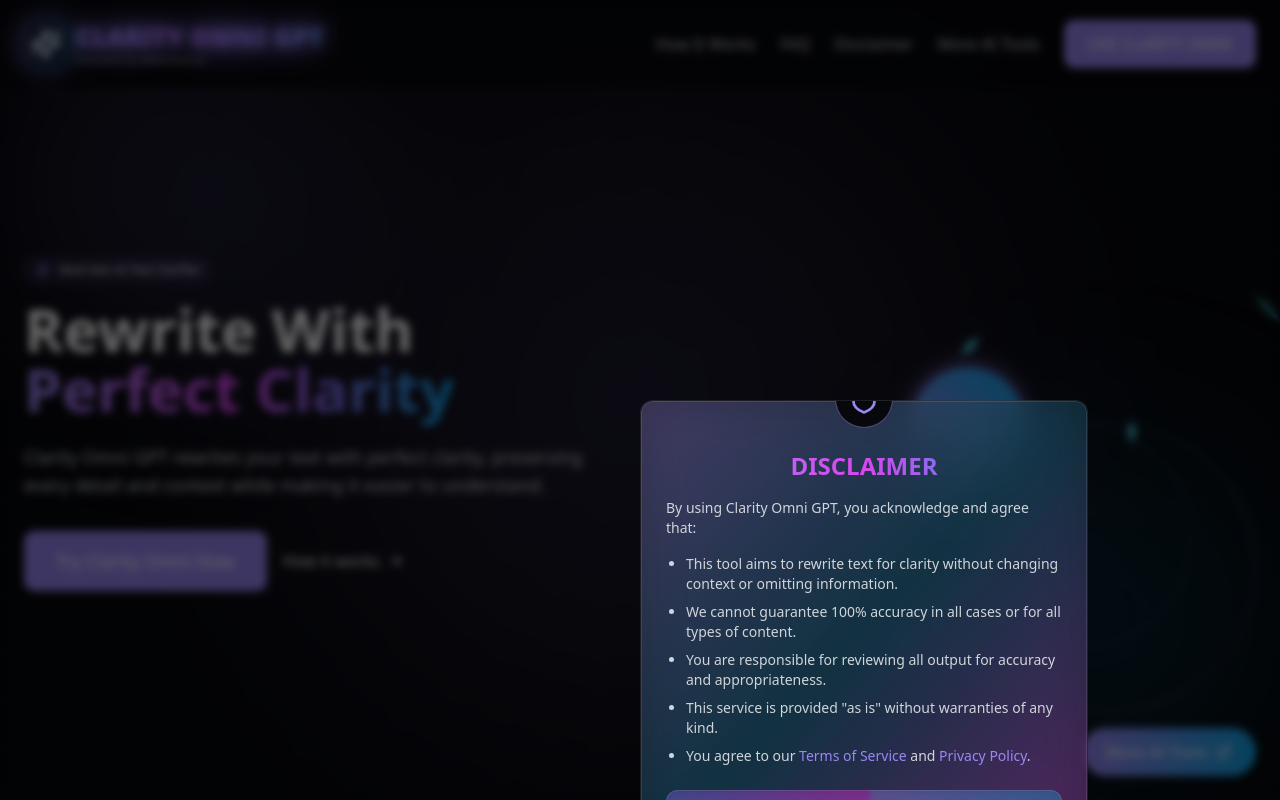
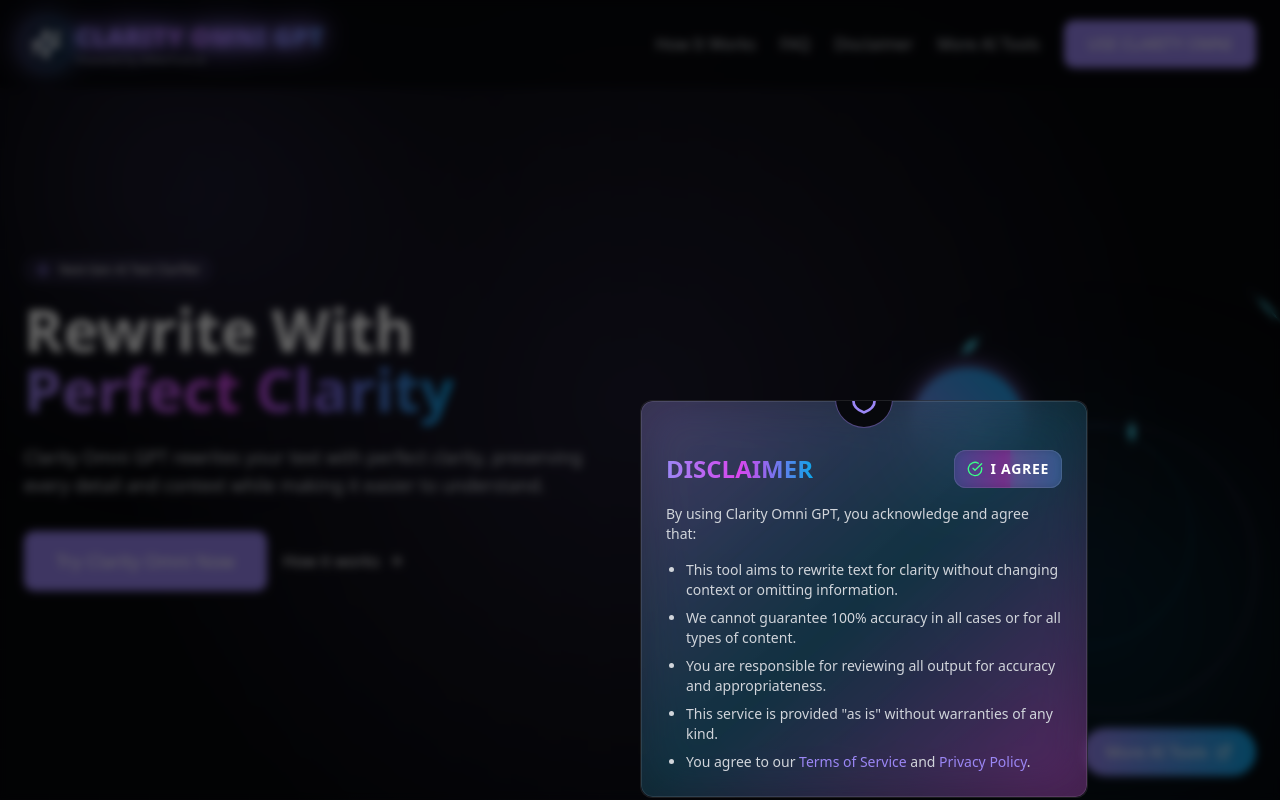
Before and after one commit to aiwebtools/clarityomni-rewriter, a React (Vite) app: page / in a window 1280 px wide. Shown: the top 800 px of the page. Built offline with nearby package versions, Linux system fonts and the light colour scheme.

Commit message:
Move agree button to top
Moves the "I Agree" button to the top of the disclaimer popup, near the disclaimer text.

```diff
--- a/src/components/DisclaimerPopup.tsx
+++ b/src/components/DisclaimerPopup.tsx
@@ -3,6 +3,7 @@ import React, { useEffect, useState } from 'react';
 import { motion, AnimatePresence } from 'framer-motion';
 import { Shield, CheckCircle } from 'lucide-react';
 import { useToast } from "@/hooks/use-toast";
+import GlowingButton from './GlowingButton';
 
 const DisclaimerPopup = () => {
   const [showPopup, setShowPopup] = useState(false);
@@ -66,9 +67,22 @@ const DisclaimerPopup = () => {
                   <Shield className="w-8 h-8 text-cyber-purple" />
                 </div>
 
-                <h2 className="text-2xl font-bold text-center mt-6 mb-4 text-gradient">
-                  DISCLAIMER
-                </h2>
+                <div className="flex justify-between items-center mt-6 mb-4">
+                  <h2 className="text-2xl font-bold text-gradient">
+                    DISCLAIMER
+                  </h2>
+
+                  <button
+                    onClick={handleAgree}
+                    className="group relative overflow-hidden"
+                  >
+                    <div className="absolute inset-0 bg-gradient-to-r from-cyber-purple via-cyber-blue to-cyber-magenta opacity-70 group-hover:opacity-90 animate-shimmer bg-[length:200%_100%] rounded-lg"></div>
+                    <div className="relative bg-cyber-darker/40 backdrop-blur-sm flex items-center justify-center py-2 px-3 rounded-lg border border-white/10 group-hover:border-white/20 transition-colors">
+                      <CheckCircle className="w-4 h-4 mr-2 text-cyber-green group-hover:animate-pulse" />
+                      <span className="font-bold text-white group-hover:text-glow tracking-wider text-sm">I AGREE</span>
+                    </div>
+                  </button>
+                </div>
 
                 <div className="space-y-4 text-sm text-gray-300">
                   <p>
@@ -83,17 +97,6 @@ const DisclaimerPopup = () => {
                     <li>You agree to our <a href="https://aiwebtools.ai/terms-of-services" className="text-cyber-purple hover:underline">Terms of Service</a> and <a href="https://openai.com/policies/privacy-policy" className="text-cyber-purple hover:underline">Privacy Policy</a>.</li>
                   </ul>
                 </div>
-
-                <button
-                  onClick={handleAgree}
-                  className="group relative w-full mt-6 overflow-hidden"
-                >
-                  <div className="absolute inset-0 bg-gradient-to-r from-cyber-purple via-cyber-blue to-cyber-magenta opacity-70 group-hover:opacity-90 animate-shimmer bg-[length:200%_100%] rounded-lg"></div>
-                  <div className="relative bg-cyber-darker/40 backdrop-blur-sm flex items-center justify-center py-3 px-4 rounded-lg border border-white/10 group-hover:border-white/20 transition-colors">
-                    <CheckCircle className="w-5 h-5 mr-2 text-cyber-green group-hover:animate-pulse" />
-                    <span className="font-bold text-white group-hover:text-glow tracking-wider">I AGREE</span>
-                  </div>
-                </button>
               </div>
             </div>
           </motion.div>
```
